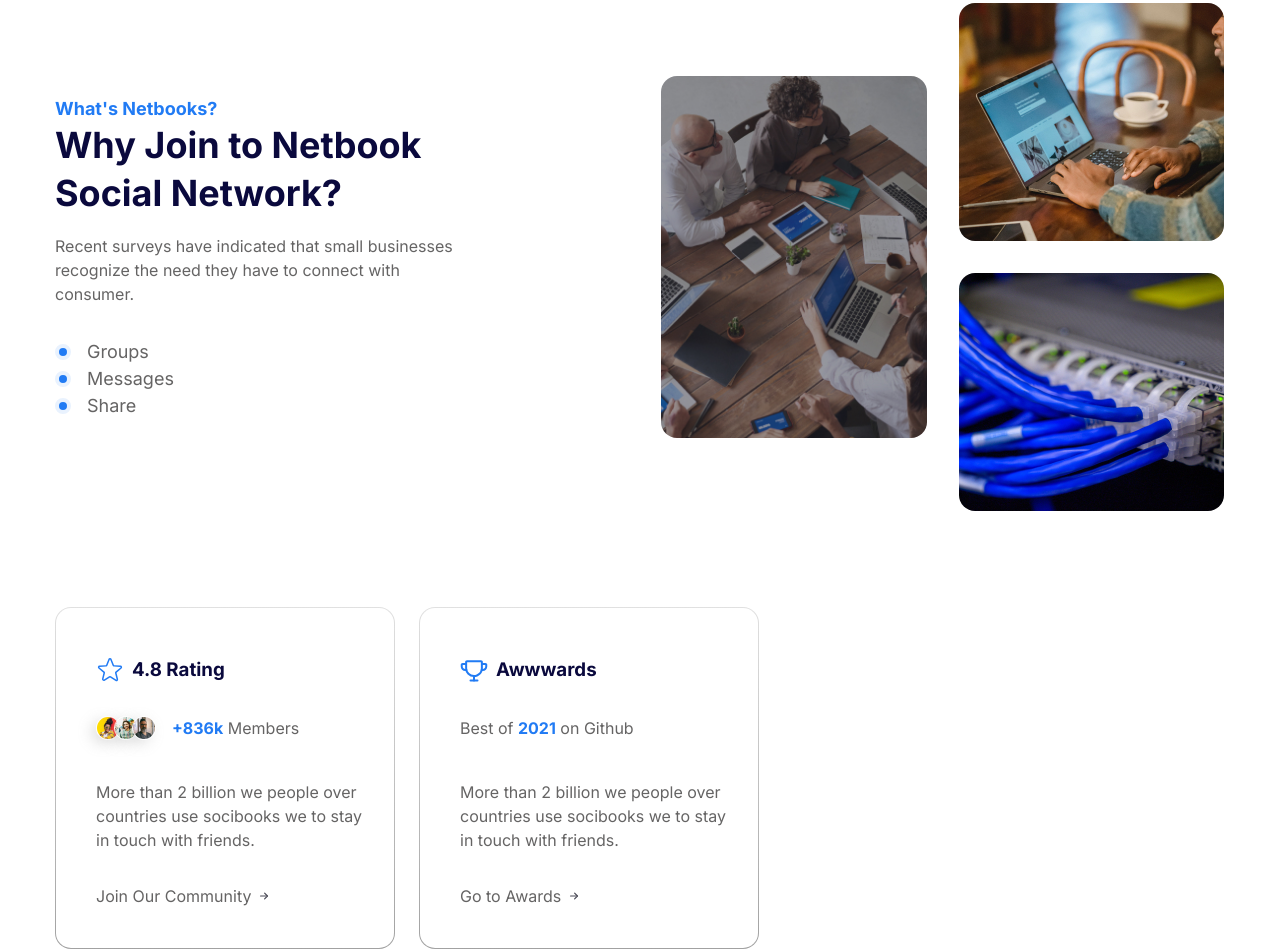
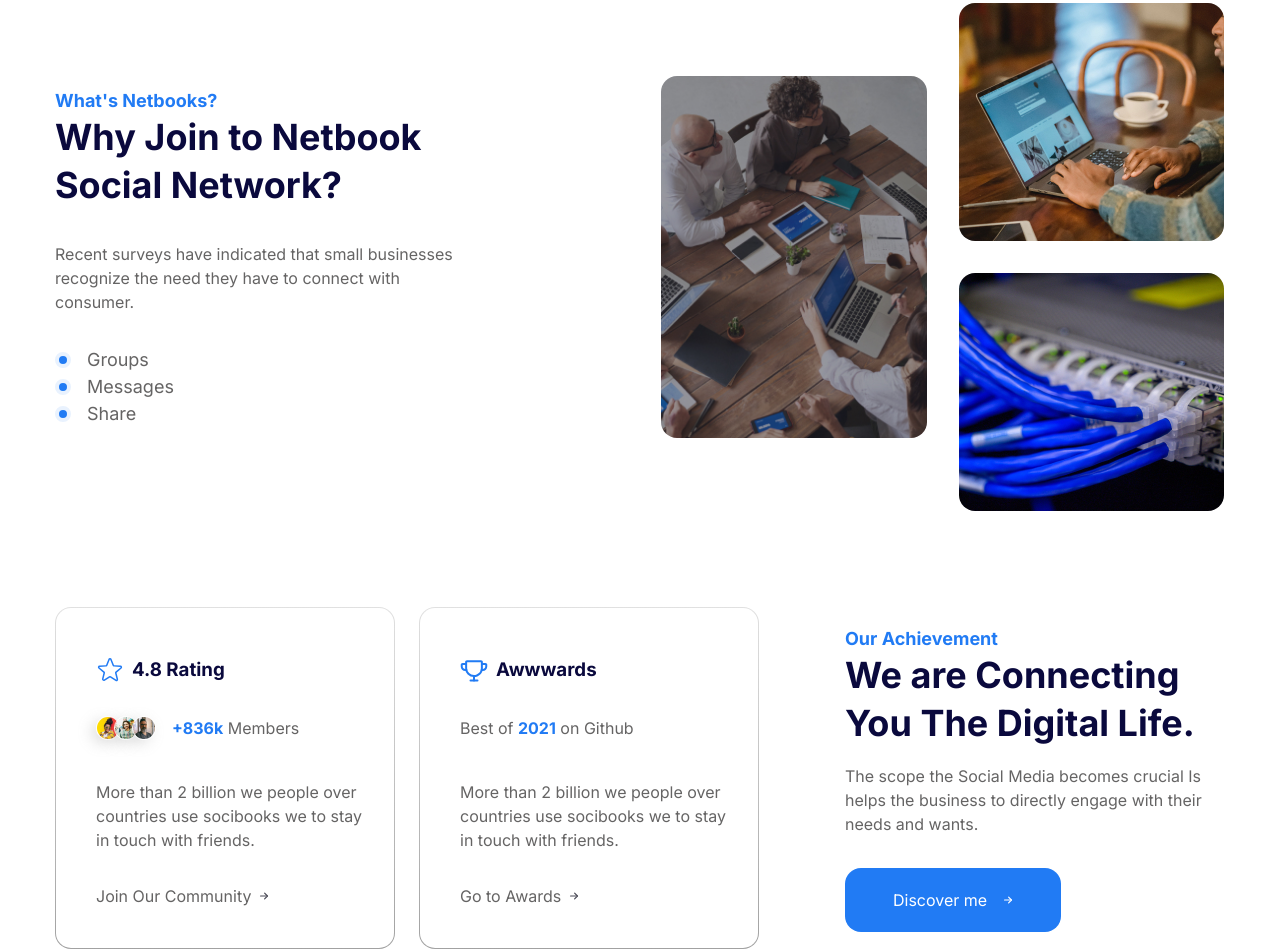
Before and after one commit to loo-kuhs/cryptofolio, a plain HTML site: page index.html in a window 1280 px wide. Shown: the part 711-1660 px from the top of the page. Drawn offline with Linux system fonts and the light colour scheme.

Commit message:
Finished achievement content

```diff
--- a/assets/styles/main.css
+++ b/assets/styles/main.css
@@ -110,6 +110,10 @@ a {
   border-radius: 1rem;
 }
 
+.btn svg {
+  margin-left: 1rem;
+}
+
 .btn__secondary {
   background-color: transparent;
   border: 0.0625rem solid var(--color-primary);
@@ -119,6 +123,19 @@ a {
 .btn--large {
   height: 4rem;
   padding: 0 3rem;
+}
+
+h2.section__title {
+  font-size: 1.125rem;
+  color: var(--color-primary);
+}
+
+p.section__subtitle {
+  color: var(--color-heading);
+  font-weight: bold;
+  font-size: 2.25rem;
+  line-height: 1.33;
+  margin-bottom: 1rem;
 }
 
 .container {
@@ -213,17 +230,6 @@ a {
   margin: 6rem auto;
 }
 
-.whats-netbooks__content h2 {
-  font-size: 1.125rem;
-  color: var(--color-primary);
-}
-
-.whats-netbooks__content h3 {
-  font-size: 2.25rem;
-  line-height: 1.33;
-  margin-bottom: 1rem;
-}
-
 .whats-netbooks__content p {
   margin-bottom: 2rem;
 }
@@ -274,8 +280,9 @@ a {
 
 .achievement {
   display: grid;
-  grid-template-columns: 21.25rem 21.25rem 1fr;
+  grid-template-columns: 340px 340px 1fr;
   gap: 1.5rem;
+  align-items: center;
 }
 
 .achievement .card {
@@ -323,6 +330,15 @@ a {
   margin-bottom: 2rem;
 }
 
+.achievement__content {
+  margin-inline-start: auto;
+  width: 380px;
+}
+
+.achievement__content p:not(.section__subtitle) {
+  margin-bottom: 2rem;
+}
+
 .card.rating .card__title,
 .card.awards .card__title {
   display: flex;
--- a/index.html
+++ b/index.html
@@ -78,8 +78,8 @@
     <main>
       <section class="container whats-netbooks">
         <div class="whats-netbooks__content">
-          <h2>What's Netbooks?</h2>
-          <h3>Why Join to Netbook Social Network?</h3>
+          <h2 class="section__title">What's Netbooks?</h2>
+          <p class="section__subtitle">Why Join to Netbook Social Network?</p>
           <p>
             Recent surveys have indicated that small businesses recognize the
             need they have to connect with consumer.
@@ -200,7 +200,42 @@
             </a>
           </p>
         </article>
-        <div></div>
+        <div class="achievement__content">
+          <h2 class="section__title">Our Achievement</h2>
+          <p class="section__subtitle">
+            We are Connecting You The Digital Life.
+          </p>
+          <p>
+            The scope the Social Media becomes crucial Is helps the business to
+            directly engage with their needs and wants.
+          </p>
+
+          <a href="" class="btn btn--large">
+            Discover me
+            <svg
+              width="10"
+              height="10"
+              viewBox="0 0 10 10"
+              fill="none"
+              xmlns="http://www.w3.org/2000/svg"
+            >
+              <path
+                d="M1.5625 5H8.4375"
+                stroke="#ffffff"
+                stroke-width="1.2"
+                stroke-linecap="round"
+                stroke-linejoin="round"
+              />
+              <path
+                d="M5.625 2.1875L8.4375 5L5.625 7.8125"
+                stroke="#ffffff"
+                stroke-width="1.2"
+                stroke-linecap="round"
+                stroke-linejoin="round"
+              />
+            </svg>
+          </a>
+        </div>
       </section>
       <section class="members"></section>
       <section class="app"></section>
```
